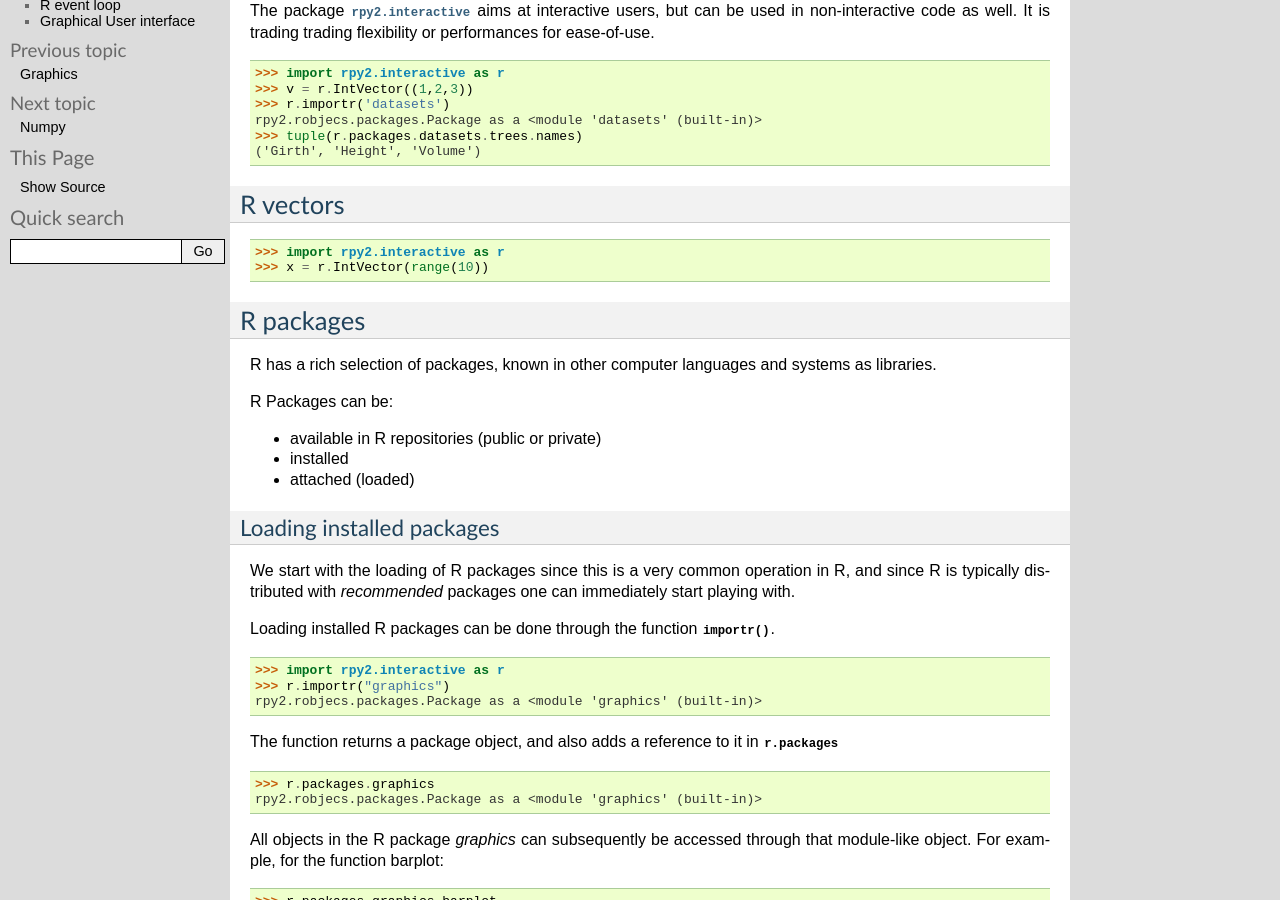
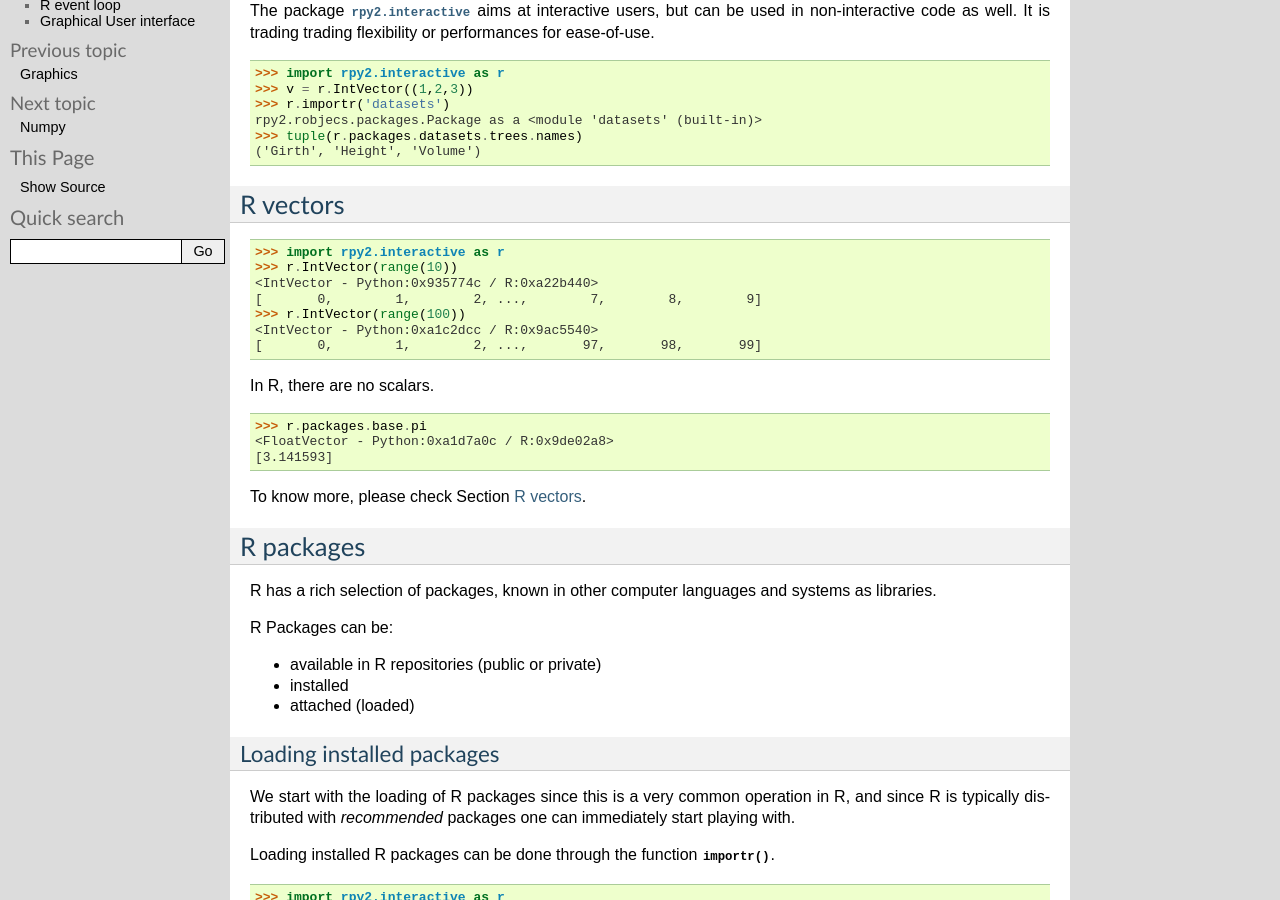
Before and after one commit to rpy2/rpy2, a Sphinx documentation site: the page built from doc/source/interactive.rst, in a window 1280 px wide and 900 px high, scrolled down 326 px. Built offline with Sphinx 7.4.7, drawn with Linux system fonts in a browser that asks for light colours; formulas are drawn with MathJax 3.

Commit message:
doc: more on vector in rpy2.interactive.
--HG--
branch : version_2.2.x

```diff
--- a/doc/source/interactive.rst
+++ b/doc/source/interactive.rst
@@ -34,7 +34,20 @@ R vectors
 =========
 
 >>> import rpy2.interactive as r
->>> x = r.IntVector(range(10))
+>>> r.IntVector(range(10))
+<IntVector - Python:0x935774c / R:0xa22b440>
+[       0,        1,        2, ...,        7,        8,        9]
+>>> r.IntVector(range(100))
+<IntVector - Python:0xa1c2dcc / R:0x9ac5540>
+[       0,        1,        2, ...,       97,       98,       99]
+
+In R, there are no scalars.
+
+>>> r.packages.base.pi
+<FloatVector - Python:0xa1d7a0c / R:0x9de02a8>
+[3.141593]
+
+To know more, please check Section :ref:`introduction-vectors`.
 
 
 R packages
```
